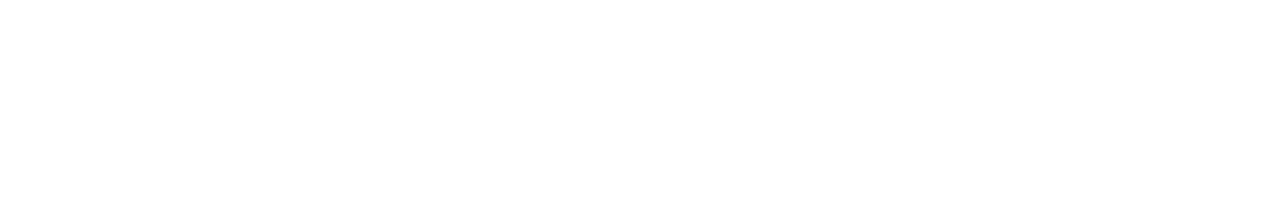
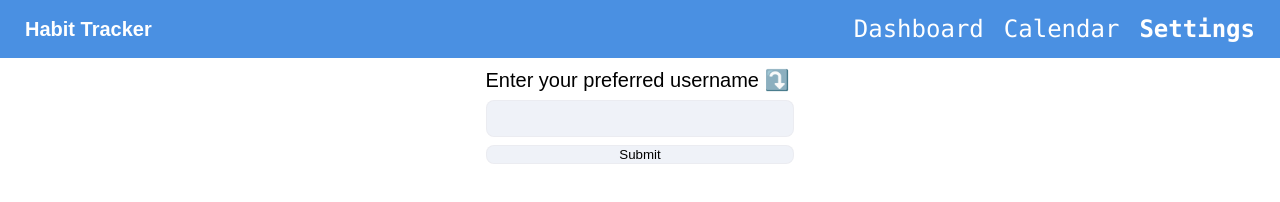
Before and after one commit to angisardat/411-group-project, a website: page public/settings.html in a window 1280 px wide. Drawn offline with nearby package versions, Linux system fonts and the light colour scheme; files that its build step writes are made by us from their sources.

Commit message:
Added ability to set username. Used jQuery.

```diff
--- a/public/css/settings.css
+++ b/public/css/settings.css
@@ -0,0 +1,100 @@
+body
+{
+    font-family: Arial, sans-serif;
+    margin: 0;
+    background: white;
+}
+
+header {
+  background: #4a90e2;
+  color: white;
+  padding: 15px;
+  text-align: center;
+  font-size: 24px;
+}
+
+/* NAVBAR */
+.navbar {
+  display: flex;
+  justify-content: space-between;
+  align-items: center;
+  background: #4a90e2;
+  color: white;
+  padding: 15px 25px;
+}
+
+.nav-left {
+  font-size: 20px;
+  font-weight: bold;
+  font-family: Arial, Helvetica, sans-serif;
+}
+
+.nav-right {
+  display: flex;
+  gap: 20px;
+}
+
+.nav-link {
+  color: white;
+  text-decoration: none;
+  font-weight: 500;
+  font-family: "Lucida Console", "Courier New", monospace;
+  transition: 0.2s;
+}
+
+.nav-link:hover {
+  text-decoration: underline;
+}
+
+.nav-link.active {
+  font-weight: bold;
+  text-decoration: none;
+}
+
+.content
+{
+    display: flex;
+    flex-direction: column;
+    align-items: center;
+    justify-content: center;
+}
+
+.user-info
+{
+    font-family: Arial, sans-serif;
+    margin: 10px;
+    display: flex;
+    flex-direction: column;
+    gap: 8px;
+}
+
+#username-id
+{
+    font-family: Arial, Helvetica, sans-serif;
+    font-size: 20px;
+    padding-right: 5px;
+    font-family: Arial, Helvetica, sans-serif;
+}
+
+#input-text
+{
+    padding: 10px;
+    width: auto;
+    border: none;
+    border-radius: 8px;
+    cursor: pointer;
+    background: rgba(95, 126, 187, 0.1);
+    border: 1px solid rgba(193, 174, 174, 0.1);
+    backdrop-filter: blur(10px);
+}
+
+#input-username
+{
+    width: auto;
+    border: none;
+    border-radius: 8px;
+    cursor: pointer;
+    background: rgba(95, 126, 187, 0.1);
+    border: 1px solid rgba(193, 174, 174, 0.1);
+    backdrop-filter: blur(10px);
+}
--- /dev/null
+++ b/public/js/settings.js
@@ -0,0 +1,7 @@
+const submit = document.getElementById("input-username");
+
+function setUsername()
+{
+    const input = $("#input-text").val();
+    localStorage.setItem("user-settings", input);
+}
--- a/public/settings.html
+++ b/public/settings.html
@@ -2,9 +2,25 @@
 <html lang="en">
 <head>
     <meta charset="UTF-8">
-    <link rel="stylesheet" href="settings.css">
+    <link rel="stylesheet" href="css/settings.css"/>
+    <script src="http://code.jquery.com/jquery-3.7.1.min.js"></script>
 </head>
-
-
-
+<body>
+    <header class="navbar">
+  <div class="nav-left">Habit Tracker</div>
+  <div class="nav-right">
+    <a href="/index.html" class="nav-link">Dashboard</a>
+    <a href="/calendar.html" class="nav-link">Calendar</a>
+    <a href="/settings.html" class="nav-link active">Settings</a>
+  </div>
+</header>
+<div class="content">
+    <div class="user-info">
+        <label id="username-id">Enter your preferred username ⤵️</label>
+        <input id="input-text">
+        <button id="input-username" onclick="setUsername()">Submit</button>
+    </div>
+</div>
+</body>
+<script src="js/settings.js"></script>
 </html>
```
Also changed, not shown: public/index.html (+7 -2 lines), public/js/app.js (+7 -0 lines), public/js/server.js (added, +87 -0 lines).
